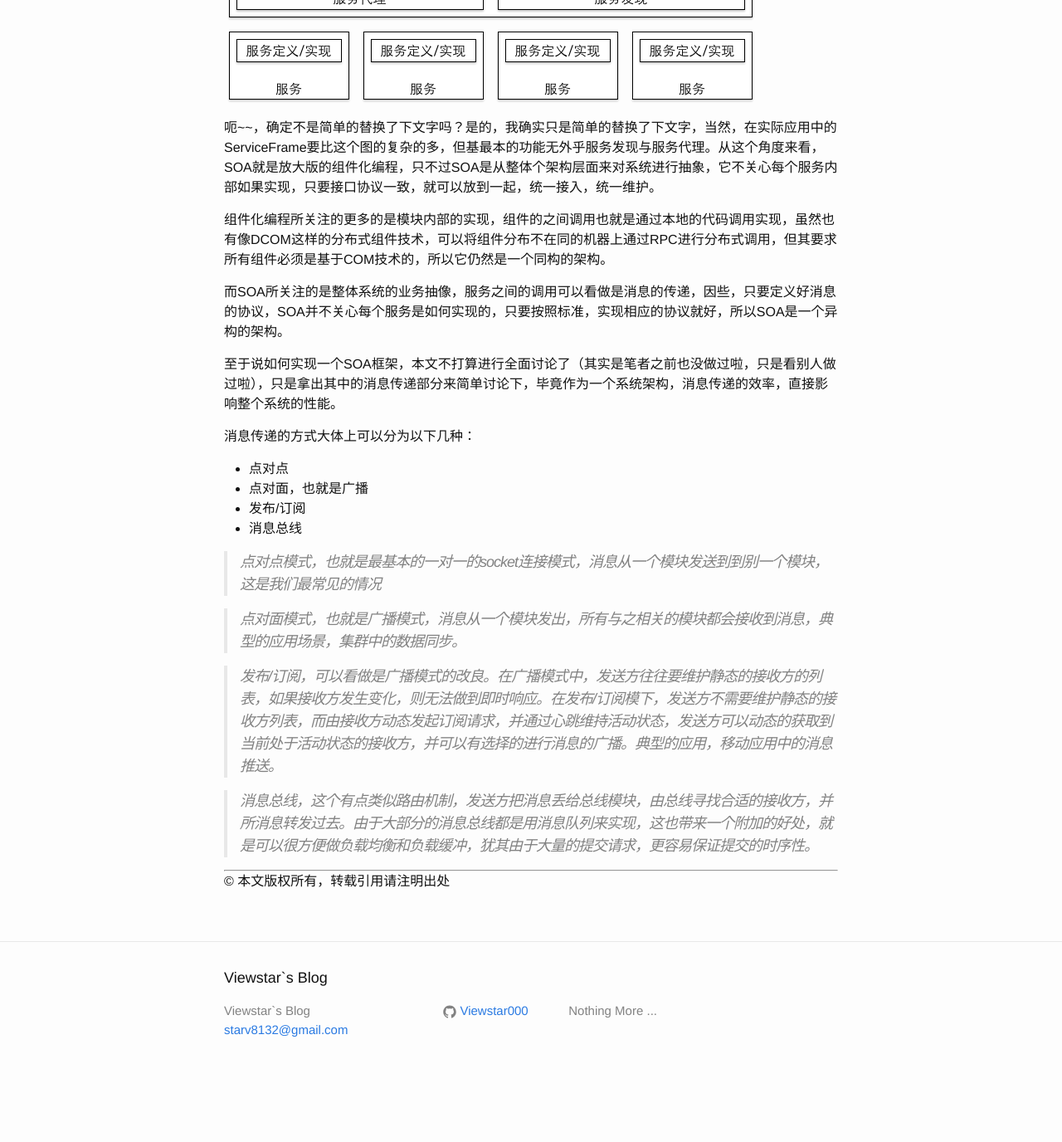
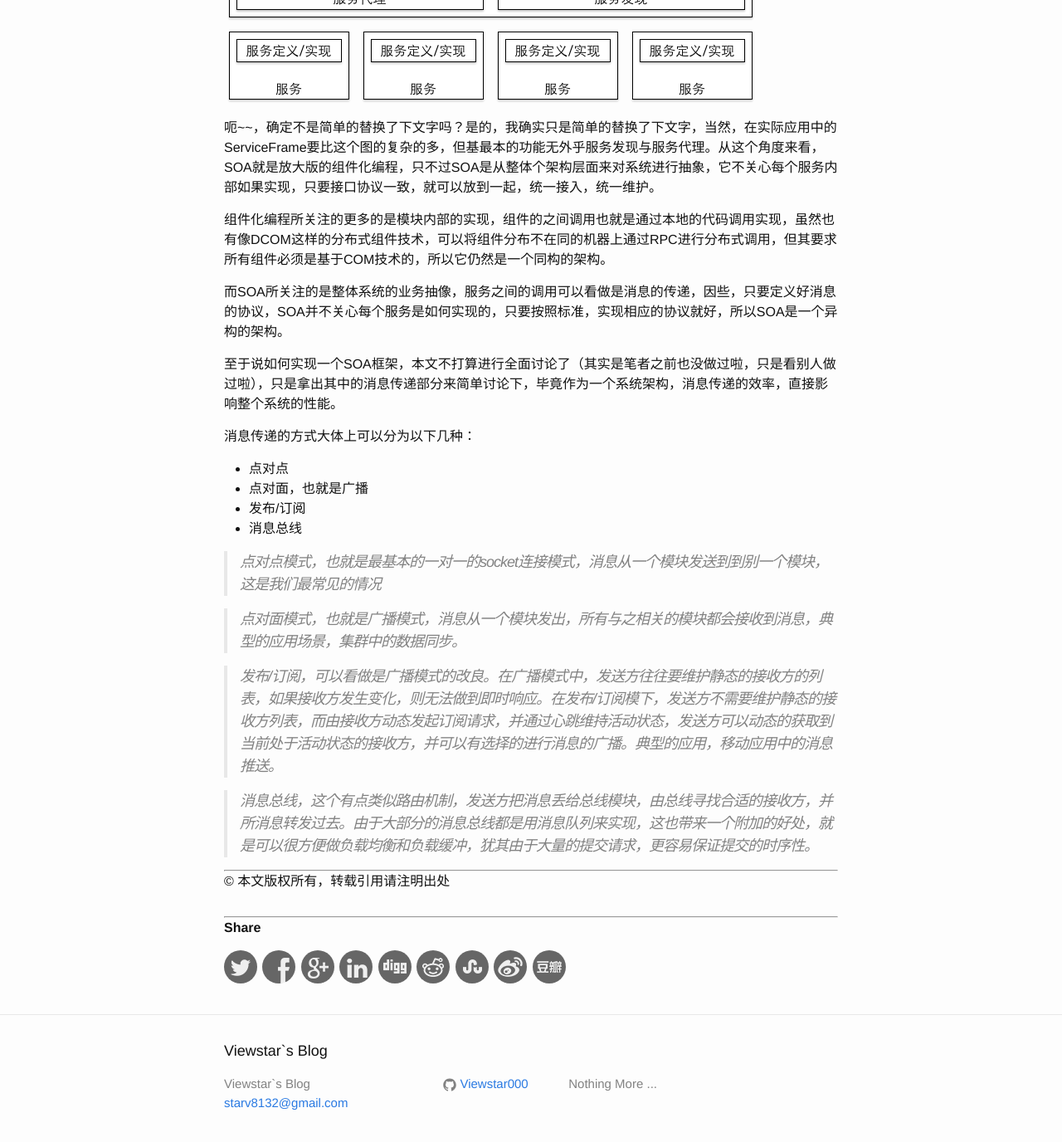
Before and after one commit to viewstar000/viewstar000.github.io, a Jekyll site: the page built from _posts/2015-02-04-component-program-to-soa.markdown, in a window 1280 px wide and 1400 px high, scrolled down 5587 px. Shown: the top 1376 px of the window at 83% size. Built offline with Jekyll 4.4.1, drawn with Linux system fonts in a browser that asks for light colours; comment, search, counter and statistics services are not loaded; before the commit the page ends 6899 px from its top, so only the background shows below that.

Commit message:
add share link

```diff
--- a/_config.yml
+++ b/_config.yml
@@ -3,7 +3,7 @@ title: Viewstar`s Blog
 email: starv8132@gmail.com
 description: Nothing More ...
 baseurl: "" # the subpath of your site, e.g. /blog/
-url: "" # the base hostname & protocol for your site
+url: "http://viewstar000.github.io" # the base hostname & protocol for your site
 github_username:  Viewstar000
 
 # Build settings
--- a/_layouts/post.html
+++ b/_layouts/post.html
@@ -12,4 +12,46 @@ layout: default
     {{ content }}
   </article>
 
+{% assign tagStr = '' %}
+{% capture url %}{{ site.url }}{{ page.url }}{% endcapture %}
+{% if page.shortUrl != null %}
+{% assign url = page.shortUrl %}
+{% for tag in page.tags %}
+{% capture len %}{{ tagStr | append: tag | append: page.title | append: page.subtitle }}{% endcapture %}
+{% if len.size < 100 %}
+{% capture tagStr %}{{ tagStr }},{{ tag }}{% endcapture %}
+{% endif %}
+{% endfor %}
+{% endif %}
+<hr />
+<p class="social-share-text no-indent">Share</p>
+<div class="social-share">
+<a class="social-share-element social-twitter"
+    href="https://twitter.com/intent/tweet?text={% if page.subtitle != null %}{{ page.subtitle }} {% endif %}{{ page.title }}&url={{ url }}&via=OviliaZhang&hashtags={{ tagStr }}"
+    target="_blank" title="Share this post on Twitter"></a>
+<a class="social-share-element social-facebook"
+    href="https://www.facebook.com/sharer/sharer.php?t={% if page.subtitle != null %}{{ page.subtitle }} {% endif %}{{ page.title }}&u={{ url }}"
+    target="_blank" title="Share this post on Facebook"></a>
+<a class="social-share-element social-google"
+    href="https://plus.google.com/share?url={{ site.url }}{{ page.url }}"
+    target="_blank" title="Share this post on Google Plus"></a>
+<a class="social-share-element social-linkedin"
+    href="http://www.linkedin.com/shareArticle?mini=true&title={% if page.subtitle != null %}{{ page.subtitle }} {% endif %}{{ page.title }}&url={{ url }}&source=http%3a%2f%2fviewstar000.github.io"
+    target="_blank" title="Share this post on LinkedIn"></a>
+<a class="social-share-element social-digg"
+    href="http://digg.com/submit?url={{ site.url }}{{ page.url }}&title={% if page.subtitle != null %}{{ page.subtitle }} {% endif %}{{ page.title }}"
+    target="_blank" title="Share this post on Digg"></a>
+<a class="social-share-element social-reddit"
+    href="http://reddit.com/submit?url={{ site.url }}{{ page.url }}&title={% if page.subtitle != null %}{{ page.subtitle }} {% endif %}{{ page.title }}"
+    target="_blank" title="Share this post on Reddit"></a>
+<a class="social-share-element social-stumble"
+    href="http://www.stumbleupon.com/submit?url={{ site.url }}{{ page.url }}&title={% if page.subtitle != null %}{{ page.subtitle }} {% endif %}{{ page.title }}"
+    target="_blank" title="Share this post on StumbleUpon"></a>
+<a class="social-share-element social-weibo"
+    href="http://v.t.sina.com.cn/share/share.php?title=来自Viewstar`s%20Blog分享的文章：{% if page.subtitle != null %}{{ page.subtitle }} {% endif %}{{ page.title }}&url={{ url }}{% if page.titleImg != null %}&pic={{ page.titleImg }}{% endif %}"
+    target="_blank" title="Share this post on Sina Weibo"></a>
+<a class="social-share-element social-douban"
+    href="http://shuo.douban.com/!service/share?href={{ site.url }}{{ page.url }}&name={% if page.subtitle != null %}{{ page.subtitle }} {% endif %}{{ page.title }}{% if page.titleImg != null %}&image={{ page.titleImg }}{% endif %}"
+    target="_blank" title="Share this post on Dounban"></a>
 </div>
+</div>
--- /dev/null
+++ b/_sass/_components.social.scss
@@ -0,0 +1,124 @@
+/*------------------------------------*\
+    #SOCIAL
+\*------------------------------------*/
+
+.social-share-element {
+  width: 40px;
+  height: 40px;
+  background-color: $clr-def;
+  background-image: url('/images/social.png');
+  @include transition-duration(0.5s);
+  display: inline-block;
+  margin-right: 2px;
+  border-bottom: none;
+  border-radius: 20px;
+
+  &:hover {
+    background-color: $clr-primary;
+    border-radius: 5px;
+  }
+
+  &.social-twitter {
+    background-position: 0 0;
+  }
+
+  &.social-facebook {
+    background-position: -40px 0;
+  }
+
+  &.social-google {
+    background-position: -80px 0;
+  }
+
+  &.social-linkedin {
+    background-position: -120px 0;
+  }
+
+  &.social-weibo {
+    background-position: -160px 0;
+  }
+
+  &.social-digg {
+    background-position: 0 40px;
+  }
+
+  &.social-douban {
+    background-position: -40px 40px;
+  }
+
+  &.social-reddit {
+    background-position: -80px 40px;
+  }
+
+  &.social-stumble {
+    background-position: -120px 40px;
+  }
+
+  &.social-github {
+    background-position: -160px 40px;
+  }
+}
+
+.social-share-text {
+  font-weight: bold;
+  text-indent: 0;
+}
+
+#footer-follow {
+  margin: 0 auto;
+  width: 220px;
+}
+
+.footer-follow-element {
+  width: 32px;
+  height: 32px;
+  background-image: url('/images/social.png');
+  background-size: 160px 60px;
+  transition: 1s;
+  display: inline-block;
+  border-bottom: none;
+  &:hover {
+    background-color: $clr-contrast;
+    border-radius: 50%;
+  }
+}
+
+.footer-follow-twitter {
+  background-position: 0 0;
+}
+
+.footer-follow-facebook {
+  background-position: -32px 0;
+}
+
+.footer-follow-google {
+  background-position: -64px 0;
+}
+
+.footer-follow-linkedin {
+  background-position: -96px 0;
+}
+
+.footer-follow-weibo {
+  background-position: -128px 0;
+}
+
+.footer-follow-digg {
+  background-position: 0 32px;
+}
+
+.footer-follow-douban {
+  background-position: -32px 30px;
+}
+
+.footer-follow-reddit {
+  background-position: -64px 32px;
+}
+
+.footer-follow-stumble {
+  background-position: -96px 32px;
+}
+
+.footer-follow-github {
+  background-position: -128px 32px;
+}
--- /dev/null
+++ b/_sass/_settings.colors.scss
@@ -0,0 +1,69 @@
+/*------------------------------------*\
+    #COLORS
+\*------------------------------------*/
+
+$clr-primary:          #22C3AA;  // green
+$clr-light:            #AEE2D9;  // light green
+$clr-lighter:          #EEF3F0;  // lighter green
+$clr-dark:             #157A6B;  // dark green
+$clr-contrast:         #D0648A;  // red
+$clr-contrast-dark:    #AB466A;  // dark red
+$clr-def:              #666;
+$clr-def-light:        #CCC;
+$clr-def-lighter:      #EFEFEF;
+$clr-def-lightest:     #FFF;
+$clr-def-dark:         #444;
+$clr-def-darker:       #333;
+$clr-def-darkest:      #000;
+
+
+
+
+
+// Page
+$clr-page-back: $clr-def-lighter;
+$clr-page-footer-back: $clr-def-darkest;
+
+
+
+
+
+// Links
+$clr-link:          $clr-contrast;
+$clr-link--active:  $clr-def;
+$clr-link--hover:   $clr-def;
+$clr-link--visited: $clr-contrast-dark;
+
+
+
+
+
+// Text
+$clr-text: $clr-def;
+
+
+
+
+
+// Title
+$clr-h1:    $clr-primary;
+$clr-h2-6:  $clr-def-dark;
+
+
+
+
+
+// Quotes
+$clr-qt:            $clr-def-dark;
+$clr-qt-back:       $clr-light;
+$clr-license-back:  $clr-lighter;
+$clr-code-back:     $clr-lighter;
+
+
+
+
+// Buttons
+$clr-btn:               $clr-def-lighter;
+$clr-btn-back:          $clr-link;
+$clr-btn-back--hover:   $clr-link--hover;
+$clr-btn-back--visited: $clr-link--visited
--- /dev/null
+++ b/_sass/_tools.mixins.scss
@@ -0,0 +1,39 @@
+/*------------------------------------*\
+    #MIXINS
+\*------------------------------------*/
+
+@mixin border-radius($radius) {
+  -webkit-border-radius: $radius;
+     -moz-border-radius: $radius;
+      -ms-border-radius: $radius;
+          border-radius: $radius;
+}
+
+@mixin box-shadow($radius, $color) {
+  -webkit-box-shadow: $radius $color;
+          box-shadow: $radius $color;
+}
+
+@mixin transition-duration($duration) {
+  -webkit-transition-duration: $duration;
+     -moz-transition-duration: $duration;
+      -ms-transition-duration: $duration;
+       -o-transition-duration: $duration;
+          transition-duration: $duration;
+}
+
+@mixin rotate($angular) {
+  -webkit-transform: rotate($angular);
+     -moz-transform: rotate($angular);
+      -ms-transform: rotate($angular);
+       -o-transform: rotate($angular);
+          transform: rotate($angular);
+}
+
+@mixin rotateY($angular) {
+  -webkit-transform: rotate3d(0, 1, 0, $angular);
+     -moz-transform: rotate3d(0, 1, 0, $angular);
+      -ms-transform: rotate3d(0, 1, 0, $angular);
+       -o-transform: rotate3d(0, 1, 0, $angular);
+          transform: rotate3d(0, 1, 0, $angular);
+}
--- a/css/main.scss
+++ b/css/main.scss
@@ -45,5 +45,8 @@ $on-laptop:        800px;
 @import
         "base",
         "layout",
-        "syntax-highlighting"
+        "syntax-highlighting",
+        "settings.colors",
+        "tools.mixins",
+        "components.social"
 ;
```
Also changed, not shown: images/social.png (added).
